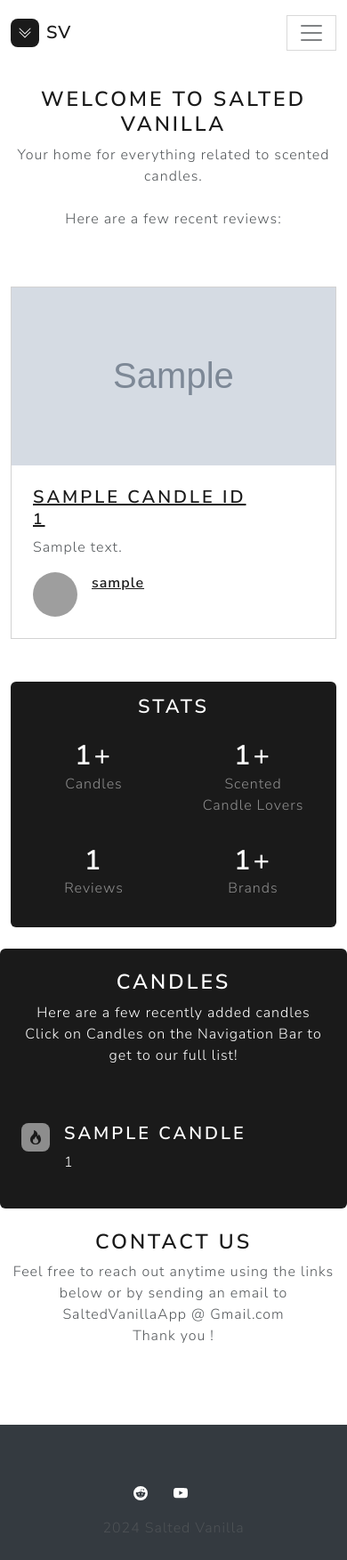
After one commit to KevinPierre97/saltedvanillamvp, a Django app: template templates/mymainapp/front_page/frontpage_20241128.html in a window 390 px wide. The commit adds this page. Shown: the whole page at 89% size. Run offline with Django 3.2, Linux system fonts and the light colour scheme; the template is opened without the code that fills it: most values are stand-ins (such as "Sample title", 1, 10 or a date in 2020); grey boxes marked "Sample" are stand-in pictures; some libraries are stand-ins or nearby versions; grey boxes are pictures that could not be loaded.

Commit message:
Updated front page. Updated base html to mostly match base_bss html. Use BSS to make new responsive navbar.

```diff
--- a/mymainapp/admin/review.py
+++ b/mymainapp/admin/review.py
@@ -1,9 +1,14 @@
 from django.contrib import admin
 from mymainapp.models import Review
+from django.utils import timezone
+
 
 
 class ReviewAdmin(admin.ModelAdmin):
     list_filter = ('rating', 'isVisible')
+    def save_model(self, request, obj, form, change):
+        obj.date_modified = timezone.now()
+        super().save_model(request, obj, form, change)
 
 
 admin.site.register(Review, ReviewAdmin)
--- a/mymainapp/models/review.py
+++ b/mymainapp/models/review.py
@@ -25,6 +25,7 @@ class Review(models.Model):
     date_created = models.DateTimeField(auto_now_add=True)
     date_modified = models.DateTimeField(auto_now=True)
     isVisible = models.BooleanField(default=True, blank=True)
+    isFeatured = models.BooleanField(default=False, blank=True)
 
     class Meta:
         ordering = ['-date_created']
--- a/mymainapp/views/reviews.py
+++ b/mymainapp/views/reviews.py
@@ -19,7 +19,7 @@ class ReviewList_view(generic.ListView):
 
 @login_required(login_url='/login/')
 def review_list_view(request):
-	reviews_list = Review.objects.all()
+	reviews_list = Review.objects.filter(isVisible=True).order_by('-date_created')
 	paginator = Paginator(reviews_list, 30)
 	page_number = request.GET.get('page')
 	page_obj = paginator.get_page(page_number)
--- a/requirements.txt
+++ b/requirements.txt
@@ -1,4 +1,4 @@
-django==4.2.16
+django==4.2.17
 social-auth-app-django==5.4.1
 python-jose[cryptography]==3.3.0
 django-environ==0.11.2
--- a/templates/snippets/base_bss.html
+++ b/templates/base_bss.html
@@ -16,17 +16,32 @@
     {% block head_addition %} {% endblock %}
 </head>
 
-<body>
+<body class="d-flex flex-column min-vh-100">
+    {% block nav %}
+        <section id="navigation">
+            {% include 'snippets/navbar.html' %}
+        </section>
+
+    {% endblock%}
+
+    {% block messages %}{% include 'snippets/messages.html' %}{% endblock %}
+
+    <main>
         <div class="main">
             {% block content %}
             {% endblock %}
         </div>
+    </main>
 
+
+    <footer class="mt-auto">
         <div class="footer">
             {% block footer %}
                 {% include "snippets/footer_bss.html" %}
             {% endblock %}
         </div>
+    </footer>
+
 
     {% block scripts %}
     {#Defaults for landing page, idk if these change or not#}
--- a/templates/mymainapp/about/about.html
+++ b/templates/mymainapp/about/about.html
@@ -1,12 +1,15 @@
-{% extends "base.html" %}
+{% extends "base_bss.html" %}
 
 {% block content %}
     <h1 style="text-align: center">About Us</h1>
     <h3 style="text-align: center">Welcome to Salted Vanilla's Closed Beta v3</h3>
+    <div class="container">
     <p>Hello friend !</p>
     <p>Salted Vanilla is a scented candle cataloging web app. Our main goal is to help candle lovers keep track of their candle collection !</p>
     <p>Users can add candles to the site, review existing candles, and create a few lists !</p>
     <p>Since v2, we added have/had/want lists and improved our Search function. Please let us know what you think about our features !</p>
     <p>I welcome thoughts about the app. Please send me your thoughts to SaltedVanillaApp @ gmail.com !</p>
     <p>Thank you for inquiring Salted Vanilla !</p>
+    </div>
+
 {% endblock %}
--- /dev/null
+++ b/templates/mymainapp/front_page/frontpage_20241128.html
@@ -0,0 +1,124 @@
+{% extends 'base_bss.html' %}
+{% block title %}
+    <title>Salted Vanilla</title>
+{% endblock %}
+
+{% block content %}
+    <!-- Start: review-cards -->
+    <section>
+        <!-- Start: Articles Cards -->
+        <div class="container py-4 py-xl-5">
+            <div class="row mb-5">
+                <div class="col-md-8 col-xl-6 text-center mx-auto">
+                    <h2>Welcome to salted Vanilla</h2>
+                    <p class="w-lg-50">Your home for everything related to scented candles.<br><br>Here are a few recent reviews:</p>
+                </div>
+            </div>
+            {% if featured_reviews %}
+            <div class="row gy-4 row-cols-1 row-cols-md-2 row-cols-xl-3">
+                {% for review in featured_reviews %}
+                <div class="col">
+                    <div class="card"><img class="card-img-top w-100 d-block fit-cover" style="height: 200px;" src="/media/{{ review.candle_id.candle_image  }}">
+                        <div class="card-body p-4"><a href="#">
+                                <h4>{{ review.candle_id.name }}<br><small>{{ review.candle_id.brand_id }}</small></h4>
+                            </a>
+                            <p class="card-text">{{ review.review_text }}</p>
+                            <div class="d-flex"><img class="rounded-circle flex-shrink-0 me-3 fit-cover" width="50" height="50" src="/media/defaults/logo.png">
+                                <div class="d-xl-flex align-items-xl-center"><a href="{% url 'profile' review.user_id.username %}">
+                                        <p class="fw-bold mb-0">{{ review.user_id.username }}</p>
+                                    </a></div>
+                            </div>
+                        </div>
+                    </div>
+                </div>
+                {% endfor %}
+
+            {% else %}
+            <p>There are no featured_reviews</p>
+            {% endif %}
+        </div><!-- End: Articles Cards -->
+    </section><!-- End: review-cards -->
+
+    <!-- Start: stats -->
+    <section>
+        <!-- Start: Stats Color -->
+        <div class="container py-4 py-xl-5">
+            <div class="text-center text-white-50 bg-primary border rounded border-0 p-3">
+                <h3 class="text-center" style="color: var(--bs-body-bg);">Stats</h3>
+                <div class="row row-cols-2 row-cols-md-4">
+                    <div class="col">
+                        <div class="p-3">
+                            <h4 class="display-5 fw-bold text-white mb-0">{{ num_candles }}+</h4>
+                            <p class="mb-0">Candles</p>
+                        </div>
+                    </div>
+                    <div class="col">
+                        <div class="p-3">
+                            <h4 class="display-5 fw-bold text-white mb-0"> {{ num_accounts }}+</h4>
+                            <p class="mb-0">Scented Candle Lovers</p>
+                        </div>
+                    </div>
+                    <div class="col">
+                        <div class="p-3">
+                            <h4 class="display-5 fw-bold text-white mb-0">{{ num_reviews }}</h4>
+                            <p class="mb-0">Reviews</p>
+                        </div>
+                    </div>
+                    <div class="col">
+                        <div class="p-3">
+                            <h4 class="display-5 fw-bold text-white mb-0">{{ num_brands }}+</h4>
+                            <p class="mb-0">Brands</p>
+                        </div>
+                    </div>
+                </div>
+            </div>
+        </div><!-- End: Stats Color -->
+    </section>
+    <!-- End: stats -->
+    <!-- Start: recently-added-candles -->
+    <section>
+        <!-- Start: Features Small Icons Color -->
+        <div class="container text-white bg-primary border rounded border-0 p-4 p-lg-5 py-4 py-xl-5">
+            <div class="row mb-5">
+                <div class="col-md-8 col-xl-6 text-center mx-auto">
+                    <h2 class="text-white">Candles</h2>
+                    <p class="w-lg-50">Here are a few recently added candles<br>Click on Candles on the Navigation Bar to get to our full list!</p>
+                </div>
+            </div>
+            {% if recently_added_candles %}
+            <div class="row gy-4 row-cols-1 row-cols-md-2 row-cols-xl-3">
+            {% for candle in recently_added_candles %}
+                <div class="col">
+                    <div class="d-flex">
+                        <div class="bs-icon-sm bs-icon-rounded bs-icon-semi-white text-primary d-flex flex-shrink-0 justify-content-center align-items-center d-inline-block mb-3 bs-icon"><svg xmlns="http://www.w3.org/2000/svg" width="1em" height="1em" fill="currentColor" viewBox="0 0 16 16" class="bi bi-fire">
+                                <path d="M8 16c3.314 0 6-2 6-5.5 0-1.5-.5-4-2.5-6 .25 1.5-1.25 2-1.25 2C11 4 9 .5 6 0c.357 2 .5 4-2 6-1.25 1-2 2.729-2 4.5C2 14 4.686 16 8 16m0-1c-1.657 0-3-1-3-2.75 0-.75.25-2 1.25-3C6.125 10 7 10.5 7 10.5c-.375-1.25.5-3.25 2-3.5-.179 1-.25 2 1 3 .625.5 1 1.364 1 2.25C11 14 9.657 15 8 15"></path>
+                            </svg></div>
+                        <div class="px-3">
+                            <h4 class="text-white">{{ candle.name }}</h4>
+                            <p>{{ candle.brand_id }}</p>
+                        </div>
+                    </div>
+                </div>
+            {% endfor %}
+            </div>
+            {% else %}
+                <p>There are no candles</p>
+            {% endif %}
+        </div><!-- End: Features Small Icons Color -->
+    </section><!-- End: recently-added-candles -->
+
+    <!-- Start: feedback-form -->
+    <section>
+        <!-- Start: Contact Details -->
+        <section class="position-relative py-4 py-xl-5">
+            <div class="container position-relative">
+                <div class="row mb-5">
+                    <div class="col-md-8 col-xl-6 text-center mx-auto">
+                        <h2>Contact us</h2>
+                        <p class="w-lg-50">Feel free to reach out anytime using the links below or by sending an email to SaltedVanillaApp @ Gmail.com<br>Thank you !</p>
+                    </div>
+                </div>
+            </div>
+        </section><!-- End: Contact Details -->
+    </section><!-- End: feedback-form -->
+{% endblock %}
--- /dev/null
+++ b/templates/snippets/navbar.html
@@ -0,0 +1,26 @@
+<!-- Start: nav -->
+<section class="navigation-bar">
+    <nav class="navbar navbar-expand-md bg-body py-3">
+        <div class="container"><a class="navbar-brand d-flex align-items-center" href="{% url 'frontpage' %}"><span class="d-flex justify-content-center align-items-center bs-icon-sm bs-icon-rounded bs-icon-primary me-2 bs-icon"><svg class="bi bi-chevron-double-down" xmlns="http://www.w3.org/2000/svg" width="1em" height="1em" fill="currentColor" viewbox="0 0 16 16"><path fill-rule="evenodd" d="M1.646 6.646a.5.5 0 0 1 .708 0L8 12.293l5.646-5.647a.5.5 0 0 1 .708.708l-6 6a.5.5 0 0 1-.708 0l-6-6a.5.5 0 0 1 0-.708z"></path><path fill-rule="evenodd" d="M1.646 2.646a.5.5 0 0 1 .708 0L8 8.293l5.646-5.647a.5.5 0 0 1 .708.708l-6 6a.5.5 0 0 1-.708 0l-6-6a.5.5 0 0 1 0-.708z"></path></svg></span><span>SV</span></a><button data-bs-toggle="collapse" data-bs-target="#navcol-1" class="navbar-toggler"><span class="visually-hidden">Toggle navigation</span><span class="navbar-toggler-icon"></span></button>
+            <div class="collapse navbar-collapse" id="navcol-1">
+                <ul class="navbar-nav me-auto">
+                    <li class="nav-item"><a class="nav-link" href="{% url 'frontpage' %}">Home</a></li>
+                    <li class="nav-item"><a class="nav-link" href="{% url 'candles' %}">Candles</a></li>
+                    <li class="nav-item"><a class="nav-link" href="{% url 'candle-search' %}">Search</a></li>
+                    <li class="nav-item"><a class="nav-link" href="{% url 'reviews-list' %}">Reviews</a></li>
+                    <li class="nav-item"><a class="nav-link" href="{% url 'about' %}">About</a></li>
+                    {% if user.is_authenticated %}
+                    <li class="nav-item dropdown"><a class="nav-link dropdown-toggle" aria-expanded="false" aria-haspopup="true" data-bs-toggle="dropdown" href="#" role="button">{{ user.username }}</a>
+                        <div class="dropdown-menu"><a class="dropdown-item" href="{% url 'profile' request.user.username %}">Profile</a><a class="dropdown-item" href="{% url 'account_detail' %}">Account</a>
+                            <div class="dropdown-divider"></div><a class="dropdown-item" href="{% url 'logout' %}">Logout</a>
+                        </div>
+                    </li>
+                    {% else %}
+                     <li class="nav-item"><a class="nav-link" href="{% url 'login' %}">Login</a></li>
+                    {% endif %}
+                </ul><a href="{% url 'candle-add-form' %}"><button class="btn btn-primary" style="border-radius:10px;" type="button">+Candle</button></a>
+            </div>
+        </div>
+    </nav>
+</section>
+<!-- End: nav -->
```
Also changed, not shown: mymainapp/views/front_page.py (+9 -1 lines), templates/base.html (+38 -31 lines), templates/landingpageapp/landing_page_bss.html (+8 -4 lines), templates/mymainapp/profiles/profile.html (+12 -2 lines), templates/old_base.html (added, +56 -0 lines), mymainapp/migrations/0015_review_isfeatured.py (added). Lines whose indentation alone changed are shown as unchanged.
